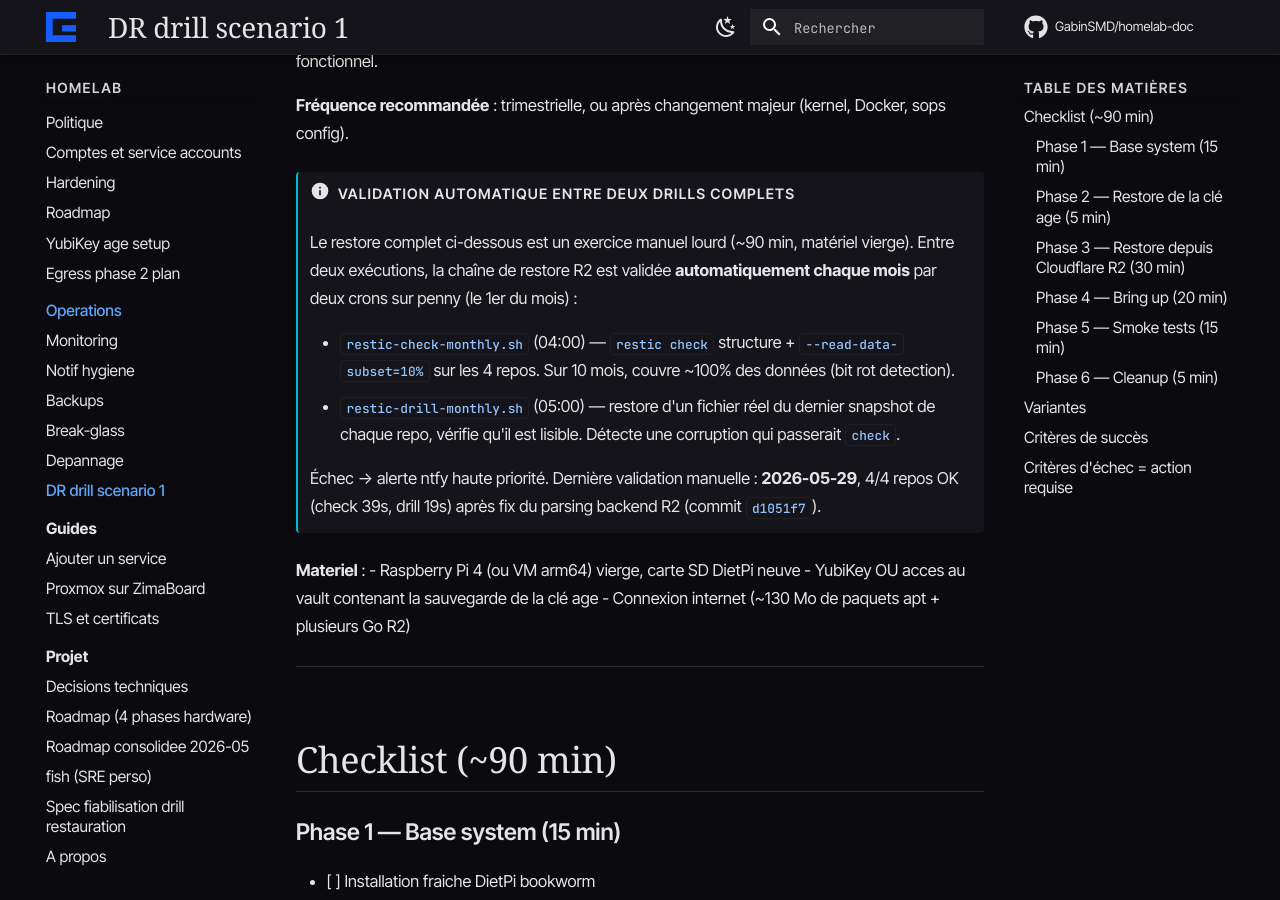
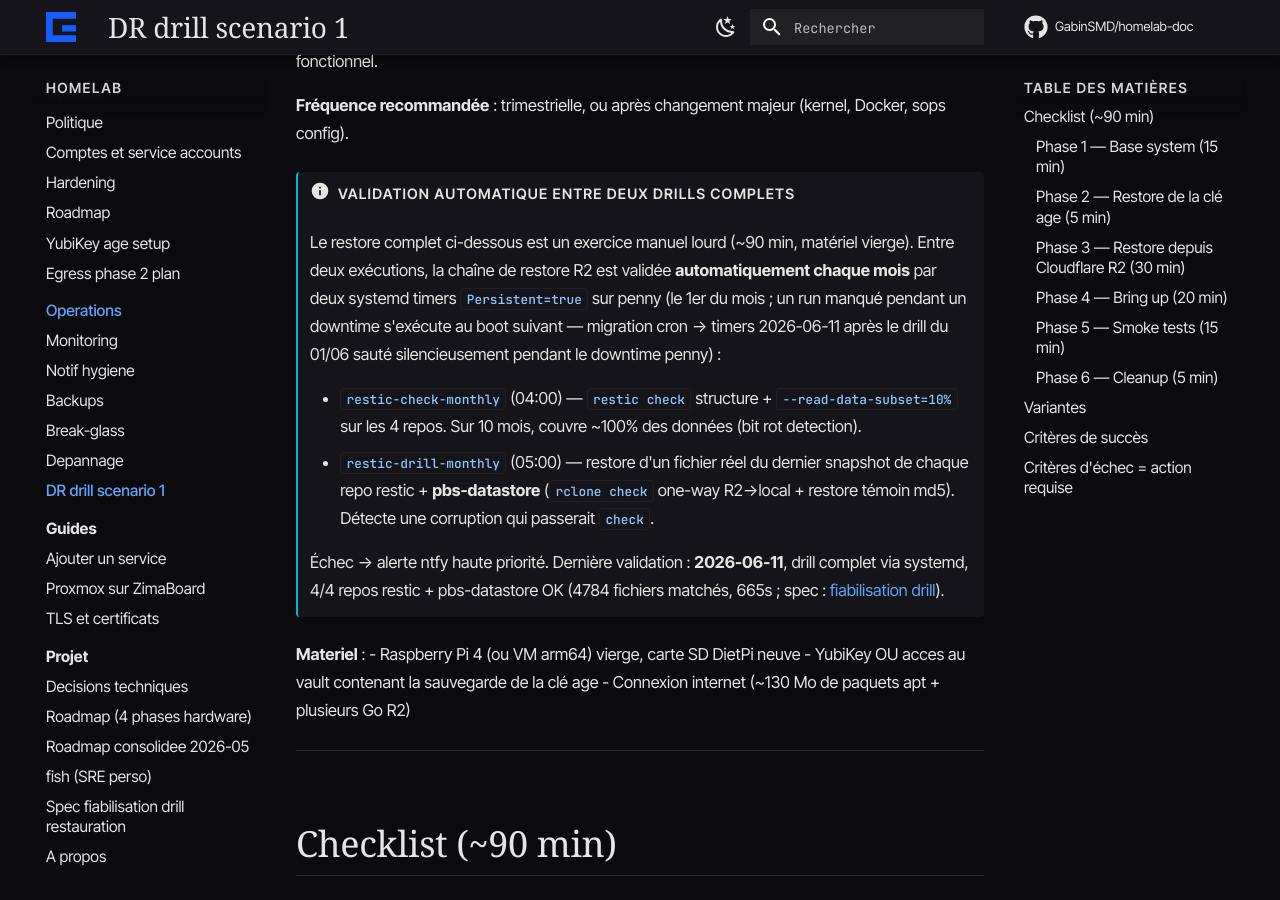
Before and after one commit to GabinSMD/homelab-doc, an MkDocs documentation site: the page built from docs/operations/dr-drill-scenario-1.md, in a window 1280 px wide and 900 px high, scrolled down 318 px. Built offline with MkDocs 1.6.1 and Material for MkDocs 9.7.7, drawn with Linux system fonts in a browser that asks for light colours; some web fonts are replaced; comment, search, counter and statistics services are not loaded.

Commit message:
docs(operations): drill restauration — timers Persistent + couverture pbs-datastore
Co-Authored-By: Claude Fable 5 <noreply@anthropic.com>

```diff
--- a/docs/operations/dr-drill-scenario-1.md
+++ b/docs/operations/dr-drill-scenario-1.md
@@ -7,15 +7,19 @@
 !!! info "Validation automatique entre deux drills complets"
     Le restore complet ci-dessous est un exercice manuel lourd (~90 min, matériel vierge).
     Entre deux exécutions, la chaîne de restore R2 est validée **automatiquement chaque
-    mois** par deux crons sur penny (le 1er du mois) :
+    mois** par deux systemd timers `Persistent=true` sur penny (le 1er du mois ; un run
+    manqué pendant un downtime s'exécute au boot suivant — migration cron → timers
+    2026-06-11 après le drill du 01/06 sauté silencieusement pendant le downtime penny) :
 
-    - `restic-check-monthly.sh` (04:00) — `restic check` structure + `--read-data-subset=10%`
+    - `restic-check-monthly` (04:00) — `restic check` structure + `--read-data-subset=10%`
       sur les 4 repos. Sur 10 mois, couvre ~100% des données (bit rot detection).
-    - `restic-drill-monthly.sh` (05:00) — restore d'un fichier réel du dernier snapshot de
-      chaque repo, vérifie qu'il est lisible. Détecte une corruption qui passerait `check`.
+    - `restic-drill-monthly` (05:00) — restore d'un fichier réel du dernier snapshot de
+      chaque repo restic + **pbs-datastore** (`rclone check` one-way R2→local + restore
+      témoin md5). Détecte une corruption qui passerait `check`.
 
-    Échec → alerte ntfy haute priorité. Dernière validation manuelle : **2026-05-29**,
-    4/4 repos OK (check 39s, drill 19s) après fix du parsing backend R2 (commit `d1051f7`).
+    Échec → alerte ntfy haute priorité. Dernière validation : **2026-06-11**, drill complet
+    via systemd, 4/4 repos restic + pbs-datastore OK (4784 fichiers matchés, 665s ;
+    spec : [fiabilisation drill](../projet/2026-06-11-fiabilisation-drill-restauration.md)).
 
 **Materiel** :
 - Raspberry Pi 4 (ou VM arm64) vierge, carte SD DietPi neuve
```
Also changed, not shown: docs/operations/backups.md (+16 -1 lines).
